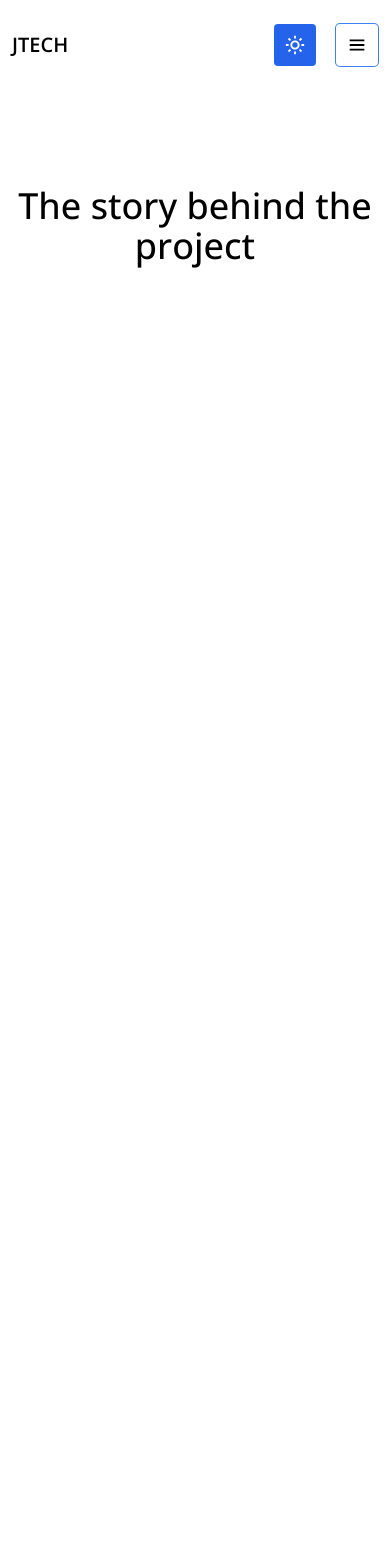
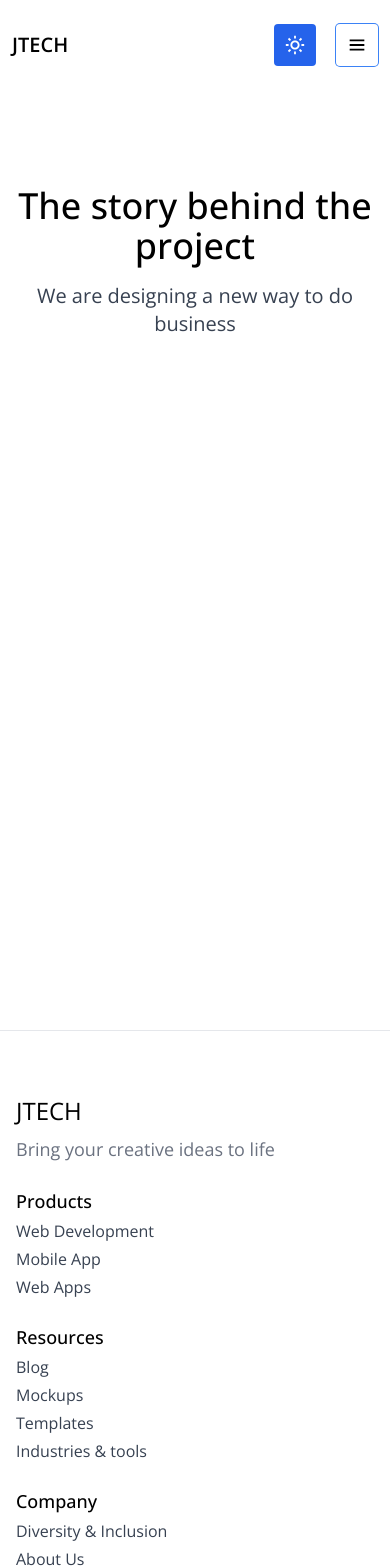
Before and after one commit to jeronasiedu/jtech, a Next.js app: page /about in a window 390 px wide. Shown: the top 1568 px of the page. Before the commit the page ends 844 px from the top, so only its background shows below. Built offline with nearby package versions, Linux system fonts and the light colour scheme.

Commit message:
remove bg gradient on dark mode

```diff
--- a/components/Footer.jsx
+++ b/components/Footer.jsx
@@ -31,6 +31,7 @@ const Footer = () => {
     { icon: <BsFacebook size={20} />, url: '/' },
   ]
   return (
+    <div className="border-t border-gray-200 dark:border-gray-800">
       <footer className="px-4 pt-16 pb-4 mx-auto space-y-8 max-w-7xl">
         <div className="flex flex-col space-y-6 lg:space-y-0 lg:flex-row md:justify-between">
           <div className="">
@@ -77,6 +78,7 @@ const Footer = () => {
           </div>
         </div>
       </footer>
+    </div>
   )
 }
 
--- a/components/Layout.jsx
+++ b/components/Layout.jsx
@@ -26,7 +26,7 @@ const Layout = ({ children }) => {
       <Navigation toggleSidebar={toggleSidebar} openSidebar={openSidebar} />
       <motion.main>{children}</motion.main>
       <Sidebar openSidebar={openSidebar} setOpenSidebar={setOpenSidebar} />
-      {/* <Footer /> */}
+      <Footer />
     </>
   )
 }
--- /dev/null
+++ b/components/about/Story.jsx
@@ -0,0 +1,31 @@
+import Image from 'next/image'
+import React from 'react'
+
+const Story = () => {
+  return (
+    <section className="min-h-screen px-2 mx-auto max-w-7xl">
+      <div className="space-y-4 text-center">
+        <h2 className="text-4xl font-medium text-center md:text-5xl lg:text-6xl ">
+          The story behind the project
+        </h2>
+        <p className="text-xl text-gray-700 md:text-2xl dark:text-slate-300">
+          We are designing a new way to do business
+        </p>
+      </div>
+      <div>
+        {/* <Image
+          src="/images/about-hero.jpg"
+          alt="About image"
+          width={780}
+          height={480}
+          objectFit="cover"
+          placeholder="blur"
+          blurDataURL="/images/about-hero.jpg"
+          className="mask"
+        /> */}
+      </div>
+    </section>
+  )
+}
+
+export default Story
--- a/components/index.js
+++ b/components/index.js
@@ -3,3 +3,4 @@ export { default as Achievements } from './home/Achievements'
 export { default as Gallery } from './home/Gallery'
 export { default as Reality } from './home/Reality'
 export { default as Audience } from './home/Audience'
+export { default as Story } from './about/Story'
--- a/pages/about.jsx
+++ b/pages/about.jsx
@@ -1,10 +1,9 @@
+import { Story } from '../components'
 const About = () => {
   return (
-    <section className="mx-auto max-w-7xl">
-      <h2 className="text-4xl font-medium text-center md:text-5xl lg:text-6xl">
-        The story behind the project
-      </h2>
-    </section>
+    <>
+      <Story />
+    </>
   )
 }
 
--- a/styles/globals.css
+++ b/styles/globals.css
@@ -8,7 +8,7 @@ body {
   font-family: 'open sans';
 }
 html.dark body {
-  background-image: linear-gradient(
+  /* background-image: linear-gradient(
     75deg,
     hsl(240deg 10% 4%) 0%,
     hsl(240deg 12% 5%) 20%,
@@ -20,7 +20,8 @@ html.dark body {
     hsl(236deg 25% 12%) 89%,
     hsl(237deg 27% 13%) 96%,
     hsl(234, 30%, 14%) 100%
-  );
+  ); */
+  background: hsl(231deg 19% 7%) 49%;
 }
 /* CUSTOM TAILWIND */
 
@@ -86,3 +87,15 @@ html.dark .custom-shape-divider-top-1651452485 .shape-fill {
     @apply py-2 font-medium text-white transition-colors duration-300 bg-blue-600 border-2 border-blue-600 rounded px-7 hover:text-light_p hover:bg-transparent focus:outline-none focus:ring-4 focus:ring-blue-400 dark:hover:text-white;
   }
 }
+/* .mask {
+  -webkit-mask-image: linear-gradient(
+      45deg,
+      #000000 25%,
+      rgba(0, 0, 0, 0.2) 25%
+    ),
+    linear-gradient(-45deg, #000000 25%, rgba(0, 0, 0, 0.2) 25%),
+    linear-gradient(45deg, rgba(0, 0, 0, 0.2) 75%, #000000 75%),
+    linear-gradient(-45deg, rgba(0, 0, 0, 0.2) 75%, #000000 75%);
+  -webkit-mask-size: 20px 20px;
+  -webkit-mask-position: 0 0, 0 10px, 10px -10px, -10px 0px;
+} */
```
Also changed, not shown: public/images/about-hero.jpg (added). Lines whose indentation alone changed are shown as unchanged.
